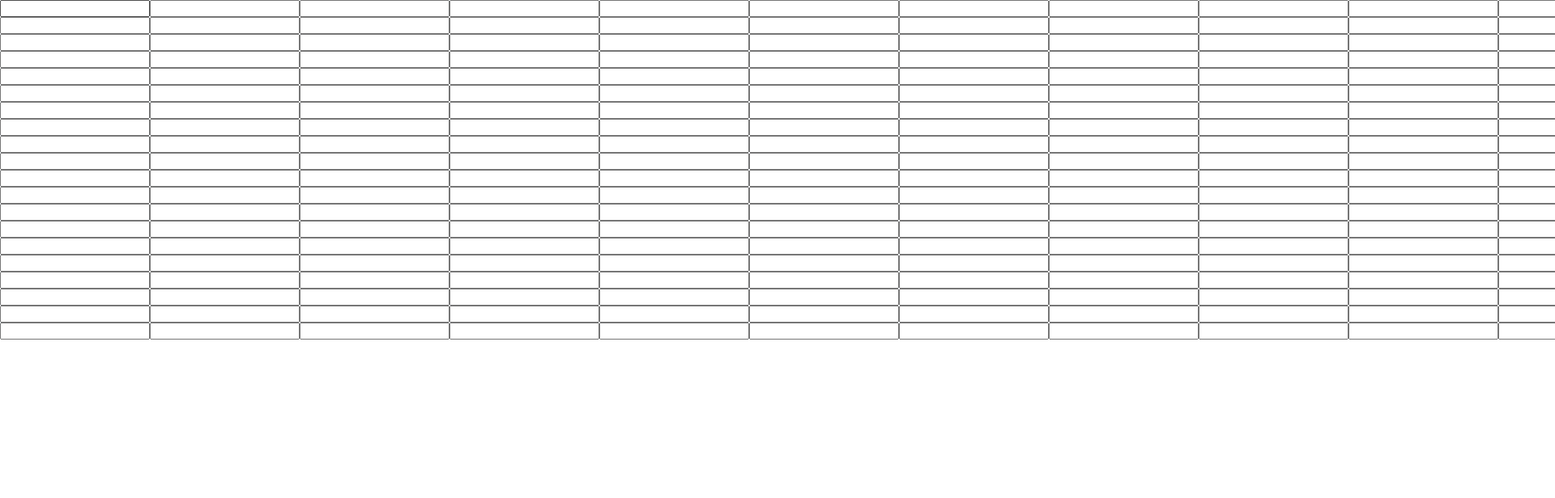
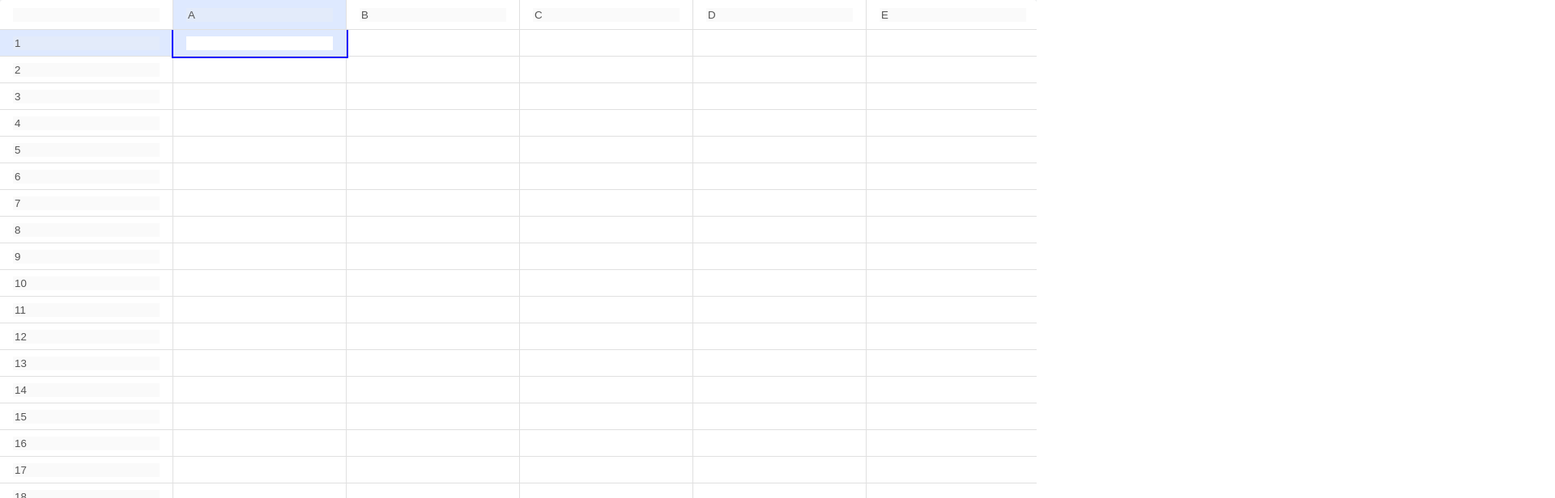
Before and after one commit to mag-e-williams/pexels-app, a Next.js app: page / in a window 1280 px wide. Shown: the top 616 px of the page at 81% size, 1920 px wide, since content can reach past the window. Built offline with nearby package versions, Linux system fonts and the light colour scheme.

Commit message:
cursor selection

```diff
--- a/package.json
+++ b/package.json
@@ -14,6 +14,8 @@
     "@mui/icons-material": "^5.11.16",
     "@mui/lab": "^5.0.0-alpha.131",
     "@mui/material": "^5.13.2",
+    "@mui/x-data-grid": "^6.9.2",
+    "@mui/x-data-grid-pro": "^6.9.2",
     "@types/node": "20.2.3",
     "@types/react": "18.2.7",
     "@types/react-dom": "18.2.4",
--- a/src/components/Spreadsheet.jsx
+++ b/src/components/Spreadsheet.jsx
@@ -1,4 +1,28 @@
-import React, {useState} from 'react'
+import React, {useState, useEffect, useCallback} from 'react'
+import Table from '@mui/material/Table';
+import TableBody from '@mui/material/TableBody';
+import TableCell from '@mui/material/TableCell';
+import TableContainer from '@mui/material/TableContainer';
+import TableHead from '@mui/material/TableHead';
+import TableRow from '@mui/material/TableRow';
+import Paper from '@mui/material/Paper';
+
+const ALPHABET = 'ABCDEFGHIJKLMNOPQRSTUVWXYZ';
+
+const makeCols = (cols) => {
+  return Array(cols+1).fill(0).map((e, i) => {
+    if (i==0) return ''
+
+    const col_i = i-1
+    const a1 = Math.floor((col_i)/ALPHABET.length) - 1
+    const a2 = col_i % ALPHABET.length
+
+    return {
+      colName: a1 == 0 ? ALPHABET[a2] : [ALPHABET[a1], ALPHABET[a2]].join(''),
+      col: i-1,
+    }
+  })
+}
 
 const makeGrid = (rows, cols) => {
   return Array(rows).fill(0).map(e => {
@@ -8,26 +32,85 @@ const makeGrid = (rows, cols) => {
   })
 }
 
-const ALPHABET = 'ABCDEFGHIJKLMNOPQRSTUVWXYZ';
 
-function Cell({onChange, evalCell, cell, row, col, isField}) {
+function SpreadsheetCell({isActive, isHeader, onChange, evalCell, cell, row, col, isField, setActiveCell, selectedStart, setSelectedStart, selectedEnd, setSelectedEnd, handleSelectedEnd}) {
   const [focus, setFocus] = useState(false)
 
+  const getClasses = useCallback(() => {
+    let classNames = []
+    if (!isHeader) {
+      classNames.push('field')
+    }
+    if (isActive) {
+      classNames.push('active')
+    }
+    return classNames.join(' ')
+  }, [isActive, isHeader])
+
+  const [classes, setClasses] = useState(getClasses())
+
+  const handleCellClick = () => {
+    setActiveCell([row, col])
+  }
+
+  const handleSelectStart = () => {
+    setSelectedStart([row, col])
+  }
+
+  const handleSelectEnd = () => {
+    setSelectedEnd([row, col])
+    handleSelectedEnd(selectedStart, [row, col])
+  }
+
+  useEffect(() => {
+    setClasses(getClasses())
+  }, [isActive, getClasses]);
+
   return (
+    <TableCell className={classes}>
       <input
         type="text"
-      className="spreadsheet-field"
+        disabled={isHeader}
+        className={'spreadsheet-field'}
         value={!focus && isField ? evalCell(cell) : cell}
         onChange={(e) => onChange(e.target.value, row, col)}
         onFocus={() => setFocus(true)}
         onBlur={() => setFocus(false)}
+        onMouseDown={() => handleSelectStart()}
+        onMouseUp={() => handleSelectEnd()}
+        onClick={() => handleCellClick()}
       >
       </input>
+    </TableCell>
   )
 }
 
 export function Spreadsheet({rows, cols}) {
-  const [grid, setGrid] = useState(makeGrid(rows, cols))
+  // is active selection event
+  const [activeCell, setActiveCell] = useState([0,0])
+  // range of selected items
+  const [selectedStart, setSelectedStart] = useState([])
+  const [selectedEnd, setSelectedEnd] = useState([])
+  const [colArray, setColArray] = useState(makeCols(cols))
+
+  const [grid, setGrid] = useState(() => {
+    if (typeof window !== 'undefined') {
+      const cachedGrid = localStorage.getItem('grid');
+      return cachedGrid ? JSON.parse(cachedGrid) : makeGrid(rows, cols);
+    }
+    return makeGrid(rows, cols);
+  });
+
+  useEffect(() => {
+    const cachedGrid = localStorage.getItem('grid');
+    if (cachedGrid) {
+      setGrid(JSON.parse(cachedGrid));
+    }
+  }, []);
+
+  useEffect(() => {
+    localStorage.setItem('grid', JSON.stringify(grid));
+  }, [grid]);
 
   function handleCellUpdate(val, row, col) {
     const newGrid = [...grid]
@@ -36,21 +119,93 @@ export function Spreadsheet({rows, cols}) {
   }
 
   function evalCell(val) {
-    if (val[0] == '=') {
-      return eval(val.slice(1));
+    if (val.startsWith('=')) {
+      const formula = val.slice(1)
+      const cellRefPattern = /([A-Z]+)(\d+)/g;
+      const evaluatedFormula = formula.replace(cellRefPattern, (match, col, row) => {
+        const row_i = row - 1
+        const col_i = colArray.find(e => e.colName == col).col
+
+        const referencedCell = grid[row_i][col_i]
+        const referencedCellValue = evalCell(referencedCell)
+        return String(referencedCellValue)
+      })
+      try {
+       return eval(evaluatedFormula);
+      } catch {
+        return '#ERROR'
+      }
     }
     return val
   }
 
+  const handleSelectedEnd = (start, end) => {
+    const startCellRow = start[0]
+    const startCellCol = start[1]
+    const endCellRow = end[0]
+
+    const newGrid = [...grid]
+
+    const startCellValue = newGrid[startCellRow][startCellCol]
+    for (let i=startCellRow; i <= endCellRow; i++) {
+      newGrid[i][startCellCol] = startCellValue
+    }
+    setGrid(newGrid)
+  }
+
+  // Arrow Key Navigation
+  useEffect(() => {
+    const handleKeyDown = (event) => {
+      const moves = {'ArrowLeft': [0,-1], 'ArrowRight': [0,1], 'ArrowDown': [1,0], 'ArrowUp': [-1,0]}
+      if (Object.keys(moves).includes(event.key)) {
+        const [moveRow, moveCol] = moves[event.key]
+        let [activePosRow, activePosCol] = activeCell
+        activePosRow += moveRow
+        activePosCol += moveCol
+        if (activePosRow < 0) activePosRow = 0
+        if (activePosCol < 0) activePosCol = 0
+
+        setActiveCell([activePosRow, activePosCol])
+      }
+    };
+    window.addEventListener('keydown', handleKeyDown);
+    return () => {
+      window.removeEventListener('keydown', handleKeyDown);
+    };
+  }, [activeCell]);
+
+
   return (
-    <div className="app">
-
+    <Paper sx={{ width: '100%', overflow: 'hidden' }}>
+      <TableContainer sx={{ height: '100vh' }}>
+        <Table stickyHeader size={'small'} aria-label="sticky table">
+          <TableHead>
+          <TableRow>
+            {colArray.map((col, col_i) => (
+              <SpreadsheetCell
+                isActive={col_i == activeCell[1] + 1}
+                isHeader={true}
+                key={col.col_i}
+                cell={col.colName}
+              />
+            ))}
+          </TableRow>
+        </TableHead>
+        <TableBody>
           {grid.map((row, row_i) => {
             return (
-          <div className='row' key={row_i}>
+              <TableRow key={row_i}>
+                <SpreadsheetCell
+                isActive={row_i == activeCell[0]}
+                isHeader={true}
+                  cell={row_i+1}
+                />
+
                 {row.map((cell_val, col_i) => {
                   return (
-                <Cell
+                    <SpreadsheetCell
+                      isActive={row_i == activeCell[0] && col_i == activeCell[1]}
+
                       key={col_i}
                       onChange={handleCellUpdate}
                       evalCell={evalCell}
@@ -59,12 +214,25 @@ export function Spreadsheet({rows, cols}) {
                       col={col_i}
                       isField={true}
 
+                      activeCell={activeCell}
+                      setActiveCell={setActiveCell}
+
+                      selectedStart={selectedStart}
+                      setSelectedStart={setSelectedStart}
+
+                      selectedEnd={selectedEnd}
+                      setSelectedEnd={setSelectedEnd}
+
+                      handleSelectedEnd={handleSelectedEnd}
                     />
                   )
                 })}
-          </div>
+              </TableRow>
             )
-      } )}
-    </div>
+          })}
+        </TableBody>
+      </Table>
+    </TableContainer>
+    </Paper>
   )
 }
--- a/src/components/homepage.jsx
+++ b/src/components/homepage.jsx
@@ -2,10 +2,12 @@ import React from 'react';
 import { Spreadsheet } from './Spreadsheet';
 
 const ROWS = 20;
-const COLS = 40;
+const COLS = 10;
 
 export function Homepage() {
   return (
-    <Spreadsheet rows={ROWS} cols={COLS}/>
+    <div className="app">
+      <Spreadsheet rows={ROWS} cols={COLS}/>
+    </div>
   );
 }
--- a/src/styles/globals.css
+++ b/src/styles/globals.css
@@ -46,6 +46,53 @@
   margin-bottom: 10vh;
   text-align: center;
 }
+
 .row {
+  --cell-border-style: 1px solid #c7c7c7;
   display: flex;
 }
+
+.spreadsheet-field {
+  border: none;
+  border-top: var(--cell-border-style);
+  border-left: var(--cell-border-style);
+}
+
+
+.spreadsheet-field:focus-visible , .spreadsheet-header:focus-visible {
+  outline: 2px solid blue;
+}
+
+.row .spreadsheet-header:first-child {
+  width: 60px;
+  align-items: center;
+}
+
+.spreadsheet-header {
+  text-align: center;
+  background: none;
+}
+
+/* .MuiTableCell-head {
+  background-color: #f2f2f2;
+} */
+
+
+
+.MuiTableCell-root {
+  padding: 0;
+  border-right: 1px solid var(--mui-palette-TableCell-border);
+}
+
+/* .MuiTableCell-root:first-child {
+  background-color: #f2f2f2;
+} */
+
+
+.MuiTableCell-root.active{
+  background-color: rgb(222, 233, 255);
+}
+
+.MuiTableCell-root.MuiTableCell-body.field.active{
+  outline: 2px solid blue;
+}
```
Also changed, not shown: 2 other files (tests, documents, lock files or other folders). Lines whose indentation alone changed are shown as unchanged.
